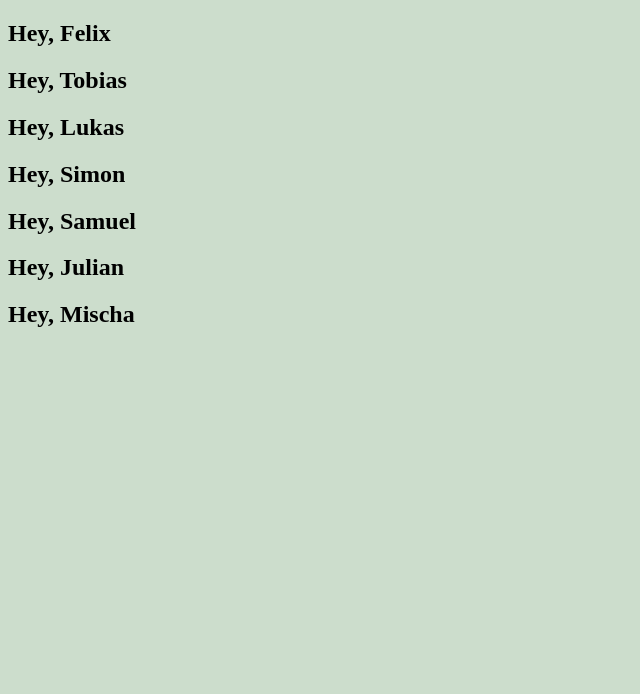
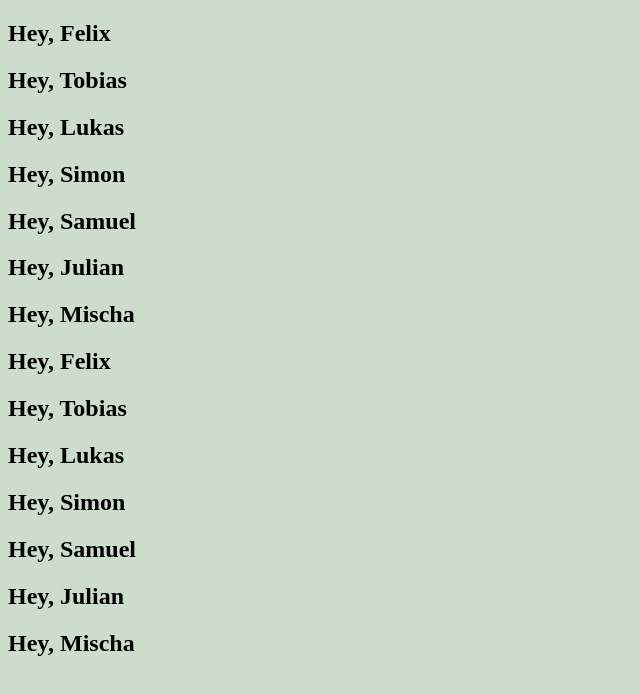
Before and after one commit to KargJonas/modular, a plain HTML site: page index.html in a window 1280 px wide. Shown: the whole page, without its empty margins (0-640 px from the left). Drawn offline with Linux system fonts and the light colour scheme.

Commit message:
New direct.js version.

```diff
--- a/direct.js
+++ /dev/null
@@ -1,105 +0,0 @@
-// Jonas Karg 2018
-
-const DirectJs = {
-    data: {
-        initElement: undefined,
-        insertElement: undefined,
-        loadedScripts: undefined,
-        expectedScripts: undefined,
-        allScriptsLoaded: undefined,
-    },
-
-    core: {
-        insert(d1, d2, context, insertFunc) {
-            let occurs, result;
-            occurs = context.split(d1);
-            result = occurs.shift();
-            if ((context.match(d2) || []).length <= 0) return context;
-
-            for (let part of occurs) {
-                let [key, rest, overflow] = part.split(d2);
-                let temp = insertFunc(key);
-                if (temp) result += insertFunc(key) + rest;
-                else result += `${d1}${key}${d2}${rest}`;
-
-            } return result;
-        },
-
-        loadData(path, callback) {
-            DirectJs.data.expectedScripts++;
-            var xhttp = new XMLHttpRequest();
-
-            xhttp.onreadystatechange = function () {
-                if (this.readyState == 4 && this.status == 200) {
-                    callback(this.responseText);
-                    DirectJs.data.loadedScripts++;
-                }
-            };
-
-            xhttp.open("GET", path, true);
-            xhttp.send();
-        },
-
-        addScript(code) {
-            let tempInsertElement = DirectJs.data.insertElement.cloneNode();
-            tempInsertElement.innerHTML = code;
-            document.head.appendChild(tempInsertElement);
-        },
-
-        init() {
-            DirectJs.data.loadedScripts = 0;
-            DirectJs.data.expectedScripts = 0;
-            DirectJs.data.allScriptsLoaded = false;
-            DirectJs.data.initElement = document.currentScript;
-            let scriptElements = Array.from(document.getElementsByTagName("script"));
-            DirectJs.data.insertElement = document.createElement("script");
-            DirectJs.data.insertElement.setAttribute("type", "application/javascript");
-
-            scriptElements.map(tag => {
-                if (tag == DirectJs.data.initElement || tag.getAttribute("type") != "direct-js") return;
-                let src = tag.getAttribute("src");
-                if (src) DirectJs.core.loadData(src, code => DirectJs.core.addScript(DirectJs.core.compile(code)));
-                else if (tag.innerText) DirectJs.core.addScript(DirectJs.core.compile(tag.innerText));
-                else console.warn(`(Parser): Found a "useless" <script type="direct-js">-tag!`);
-                tag.remove();
-            });
-
-            DirectJs.core.fileWatcher();
-        },
-
-        compile(code) {
-            let parsed = code;
-
-            // Multi-line
-            parsed = parsed.replace(/=\s*<div( +.*)*>/gim, match => `=\`${match.slice(1)}`);
-            parsed = parsed.replace(/\(\s*<div( +.*)*>/gim, match => `(\`${match.slice(1)}`);
-            parsed = parsed.replace(/return\s*<div( +.*)*>/gim, match => `return\`${match.slice(6)}`);
-            parsed = parsed.replace(/=>\s*<div( +.*)*>/gim, match => `=>\`${match.slice(2)}`);
-
-            parsed = parsed.replace(/<\/div\s*>\s*;/gim, match => `${match.slice(0, -1)}\`;`);
-            parsed = parsed.replace(/<\/div\s*>\s*\)/gim, match => `${match.slice(0, -1)}\`)`);
-            parsed = parsed.replace(/<\/div\s*>\s*return/gim, match => `${match.slice(0, -6).trim()}\`\nreturn`);
-            parsed = parsed.replace(/<\/div\s*>\s*}/gim, match => `${match.slice(0, -1)}\`}`);
-
-            parsed = parsed.replace(/=\s*(<\w*( +.*)*>.*<\/\w*( +.*)*>|<\w*( +.*)*\/>)/gim, match => `=\`${match.slice(1)}\``);
-            parsed = parsed.replace(/=>\s*(<\w*( +.*)*>.*<\/\w*( +.*)*>|<\w*( +.*)*\/>)/gim, match => `=>\`${match.slice(2)}\``);
-            parsed = parsed.replace(/return\s*(<\w*( +.*)*>.*<\/\w*( +.*)*>|<\w*( +.*)*\/>)/gim, match => `return\`${match.slice(6)}\``);
-            parsed = parsed.replace(/:\s*(<\w*( +.*)*>.*<\/\w*( +.*)*>|<\w*( +.*)*\/>)/gim, match => `:\`${match.slice(1)}\``);
-            parsed = parsed.replace(/\(\s*(<\w*( +.*)*>.*<\/\w*( +.*)*>|<\w*( +.*)*\/>)/gim, match => `(\`${match.slice(1)}\``);
-
-            if (parsed.endsWith(">")) parsed += "\`";
-            parsed = `document.currentScript.remove();${parsed}`;
-
-            return parsed;
-        },
-
-        fileWatcher() {
-            if (DirectJs.data.loadedScripts == DirectJs.data.expectedScripts || DirectJs.data.expectedScripts.length == 0) {
-                DirectJs.data.allScriptsLoaded = true;
-            }
-            else window.requestAnimationFrame(DirectJs.core.fileWatcher);
-        }
-    }
-}
-
-DirectJs.core.init();
--- a/index.html
+++ b/index.html
@@ -14,7 +14,7 @@
     <link rel="stylesheet" type="cssx" href="style.css"></link>
     <script type="direct-js" src="index.js"></script>
 
-    <script src="direct.js"></script>
+    <script src="direct.min.js"></script>
     <script src="cssx.js"></script>
     <script src="modular-2.js"></script>
 </body>
--- a/index.js
+++ b/index.js
@@ -5,7 +5,7 @@ let obj = {
     el1: <h1>Test</h1>
 };
 
-function welcome(props) {
+let welcome = (props) => {
     let nameElement = props.names.map(name => {
         return <h2 onClick="console.log('Test');">Hey, ${name}</h2>
     });
@@ -15,7 +15,8 @@ function welcome(props) {
 
 Modular.render({
     elements: [
-        "<welcome names={names} />",
+        <welcome names={names} />,
+        <welcome names={names} />
     ],
     container: document.querySelector("#root")
 });
```
Also changed, not shown: direct.min.js (added).
